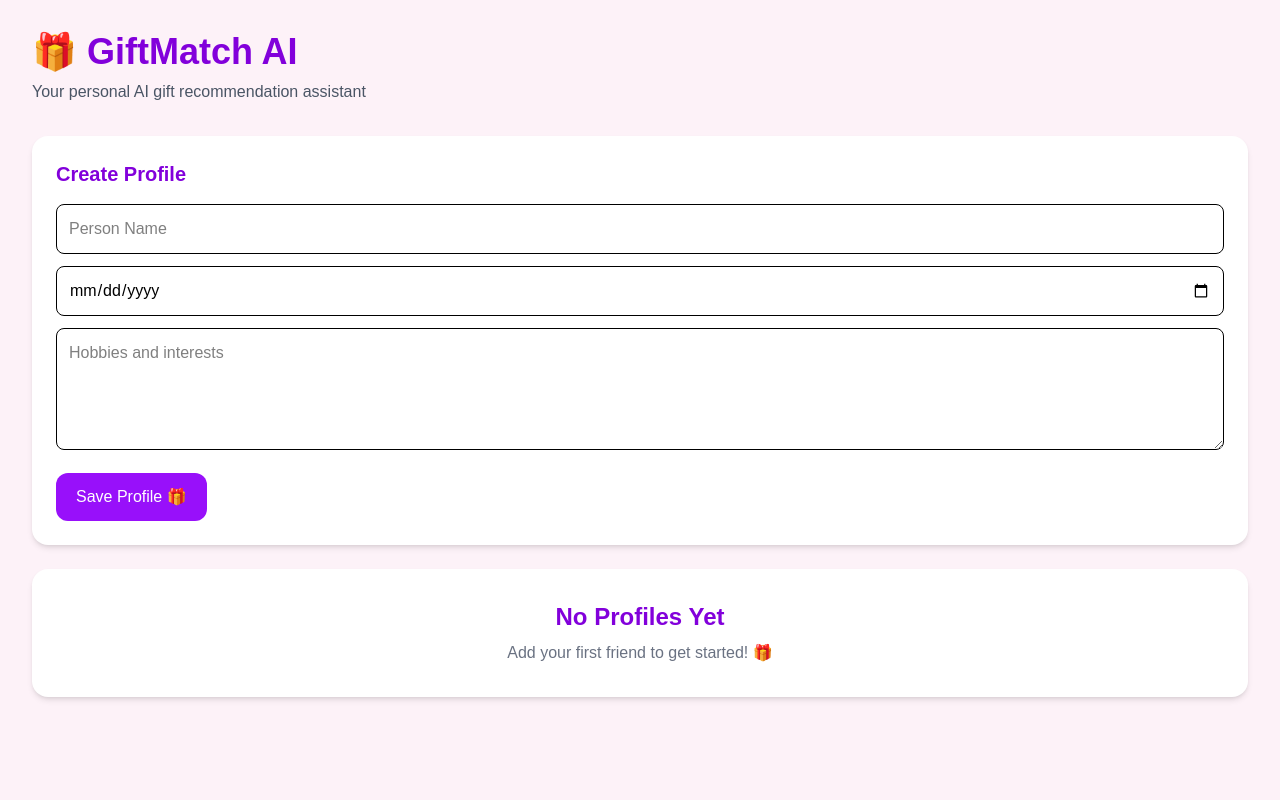
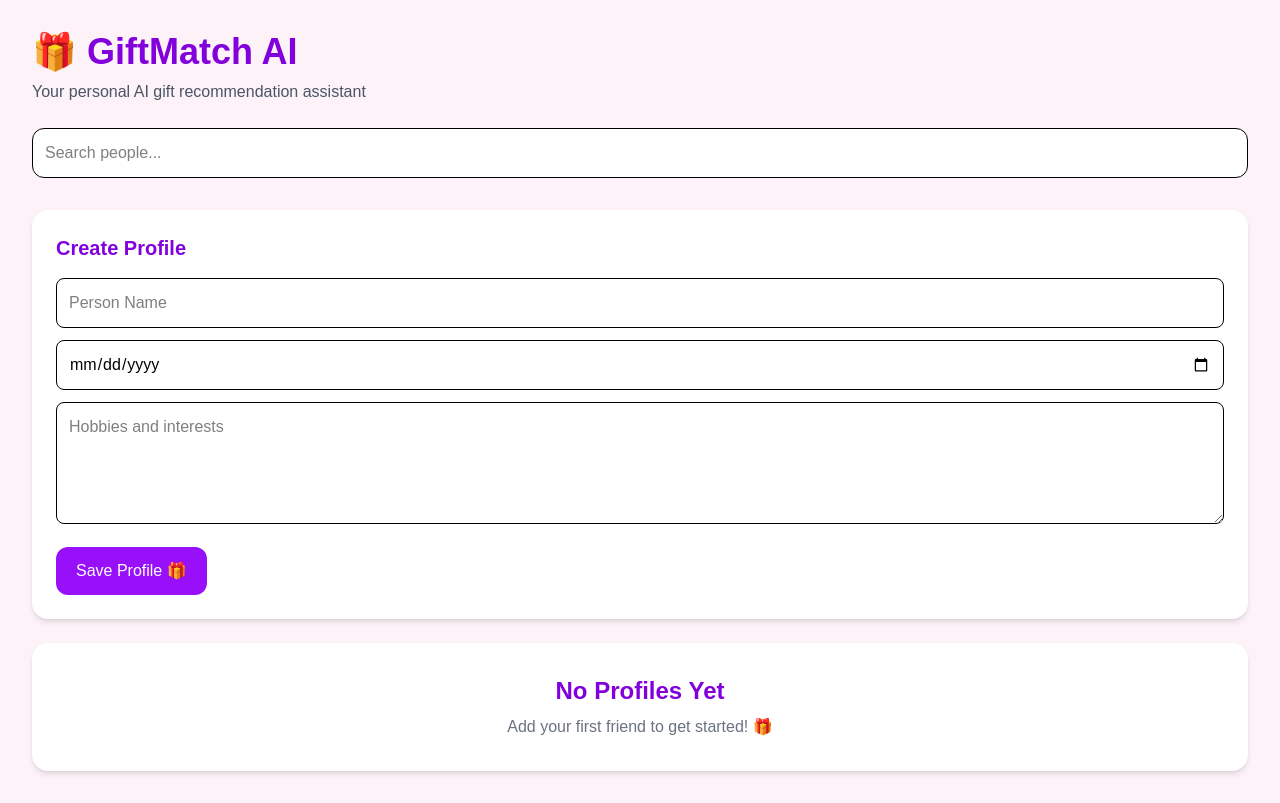
Before and after one commit to marwaqadeer/giftmatch-ai, a React (Vite) app: page / in a window 1280 px wide. Built offline with nearby package versions, Linux system fonts and the light colour scheme.

Commit message:
Add profile search functionality

```diff
--- a/src/pages/Dashboard.jsx
+++ b/src/pages/Dashboard.jsx
@@ -11,6 +11,8 @@ function Dashboard() {
            ) || [];
 
     });
+
+    const [searchTerm, setSearchTerm] = useState("");
 
     useEffect(() => {
 
@@ -40,6 +42,13 @@ function Dashboard() {
 
     };
 
+    const filteredProfiles = profiles.filter(
+        (profile) =>
+            profile.name
+                .toLowerCase()
+                .includes(searchTerm.toLowerCase())
+    );
+
     return (
 
         <div className="min-h-screen bg-pink-50 p-8">
@@ -51,6 +60,14 @@ function Dashboard() {
             <p className="mt-2 text-gray-600">
                 Your personal AI gift recommendation assistant
             </p>
+
+            <input
+                type="text"
+                placeholder="Search people..."
+                value={searchTerm}
+                onChange={(e) => setSearchTerm(e.target.value)}
+                className="w-full p-3 rounded-xl border bg-white mt-6"
+            />
 
             <div className="mt-8">
 
@@ -72,7 +89,7 @@ function Dashboard() {
 
                 ) : (
 
-                    profiles.map((profile) => (
+                    filteredProfiles.map((profile) => (
 
                         <ProfileCard
                            key={profile.id}
```
